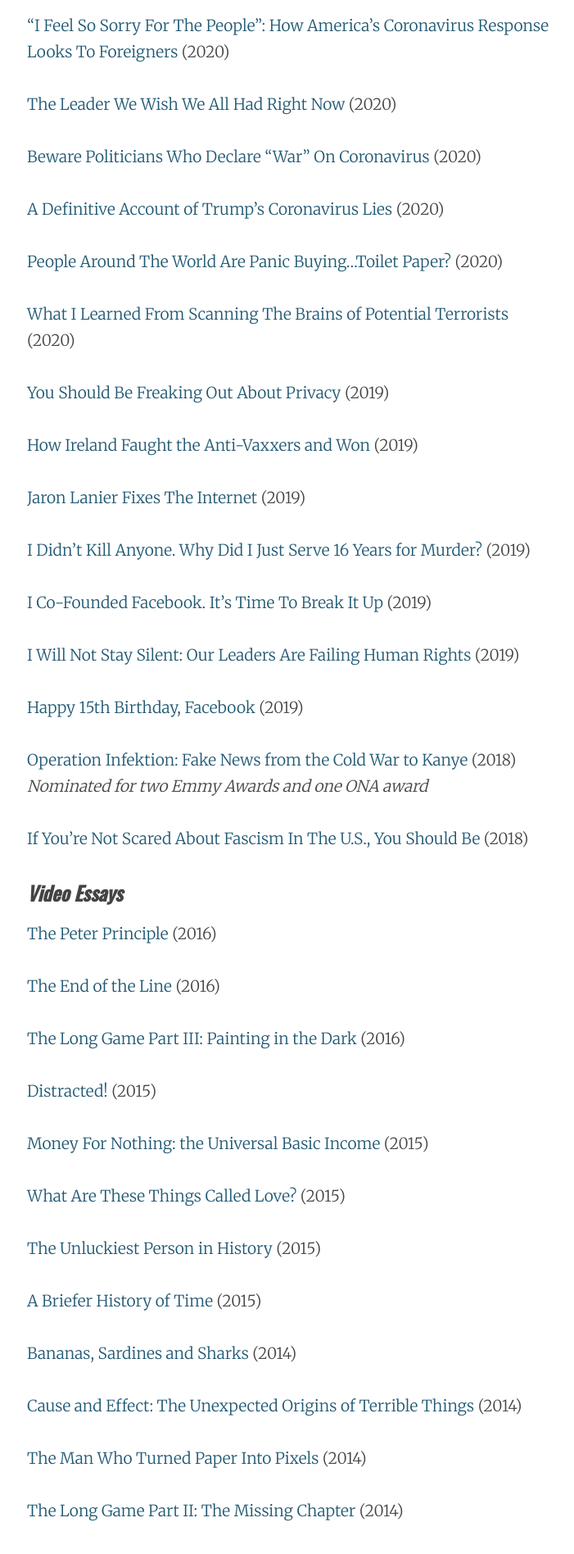
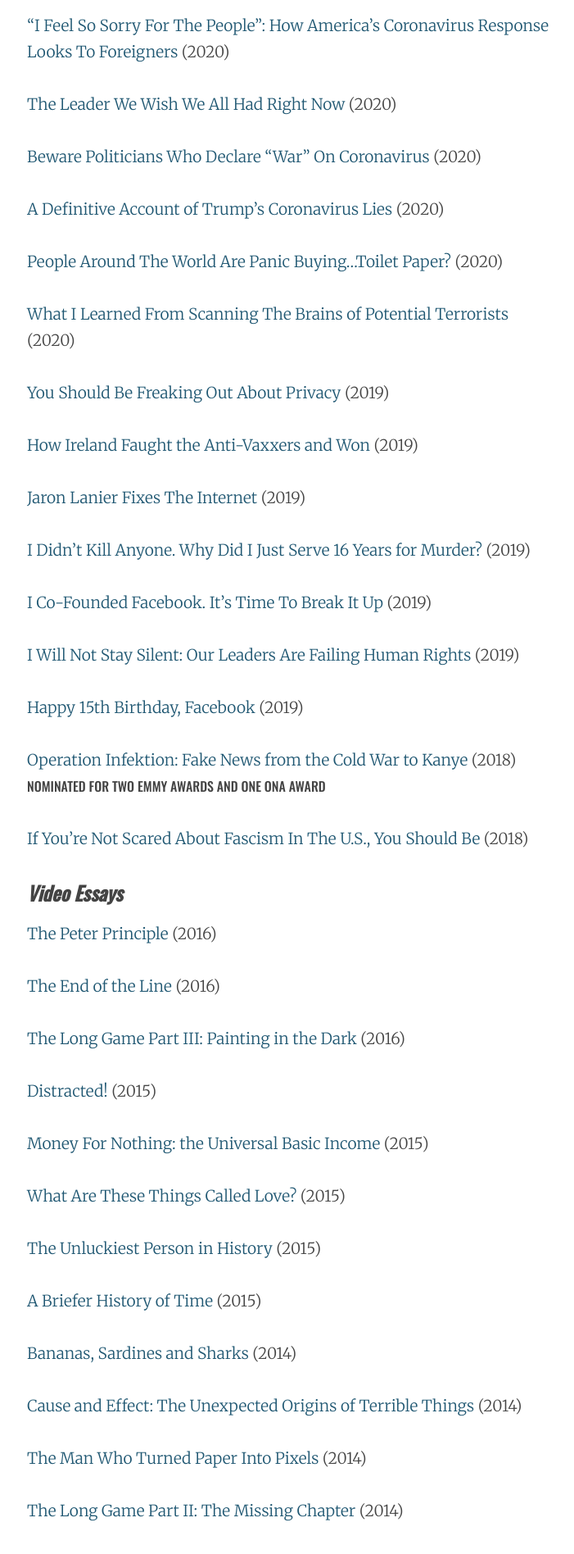
Before and after one commit to AdamWestbrook/adamwestbrook.github.io, a Jekyll site: the page built from films.md, in a window 1280 px wide. Shown: the part 682-2578 px from the top of the page at 82% size, without its empty margins (287-988 px from the left). Built offline with Jekyll 4.4.1, drawn with Linux system fonts in a browser that asks for light colours.

Commit message:
CSS update

```diff
--- a/films.md
+++ b/films.md
@@ -31,7 +31,7 @@
 - [I Will Not Stay Silent: Our Leaders Are Failing Human Rights](https://www.nytimes.com/video/opinion/100000006306143/un-human-rights-violations.html) (2019)
 - [Happy 15th Birthday, Facebook](https://www.youtube.com/watch?v=GDMYgzfLi5g) (2019)
 - [Operation Infektion: Fake News from the Cold War to Kanye](http://adamwestbrook.co.uk/operation-infektion) (2018)
-_Nominated for two Emmy Awards and one ONA award_
+##### Nominated for two Emmy Awards and one ONA award
 - [If You're Not Scared About Fascism In The U.S., You Should Be](https://www.nytimes.com/2018/10/15/opinion/fascists-leaders-america-trump.html) (2018)
 
 ## Video Essays
```
